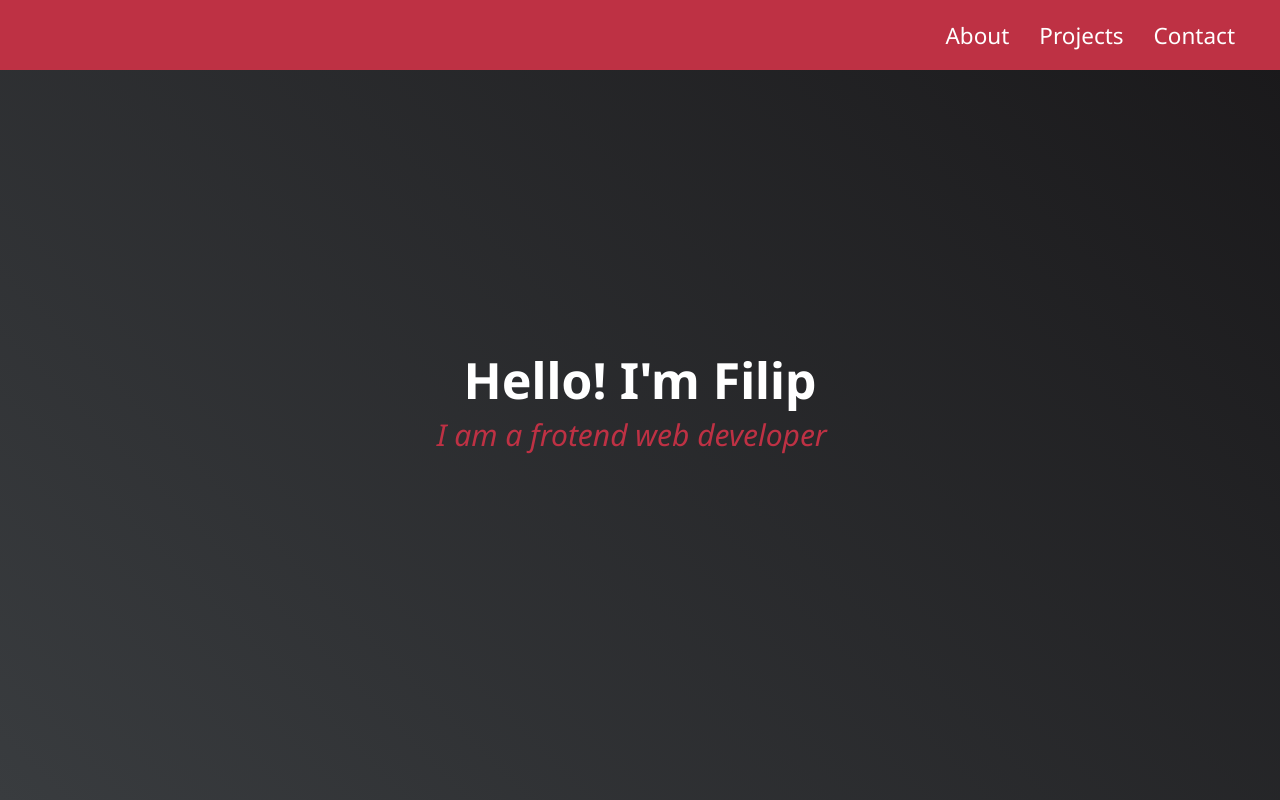
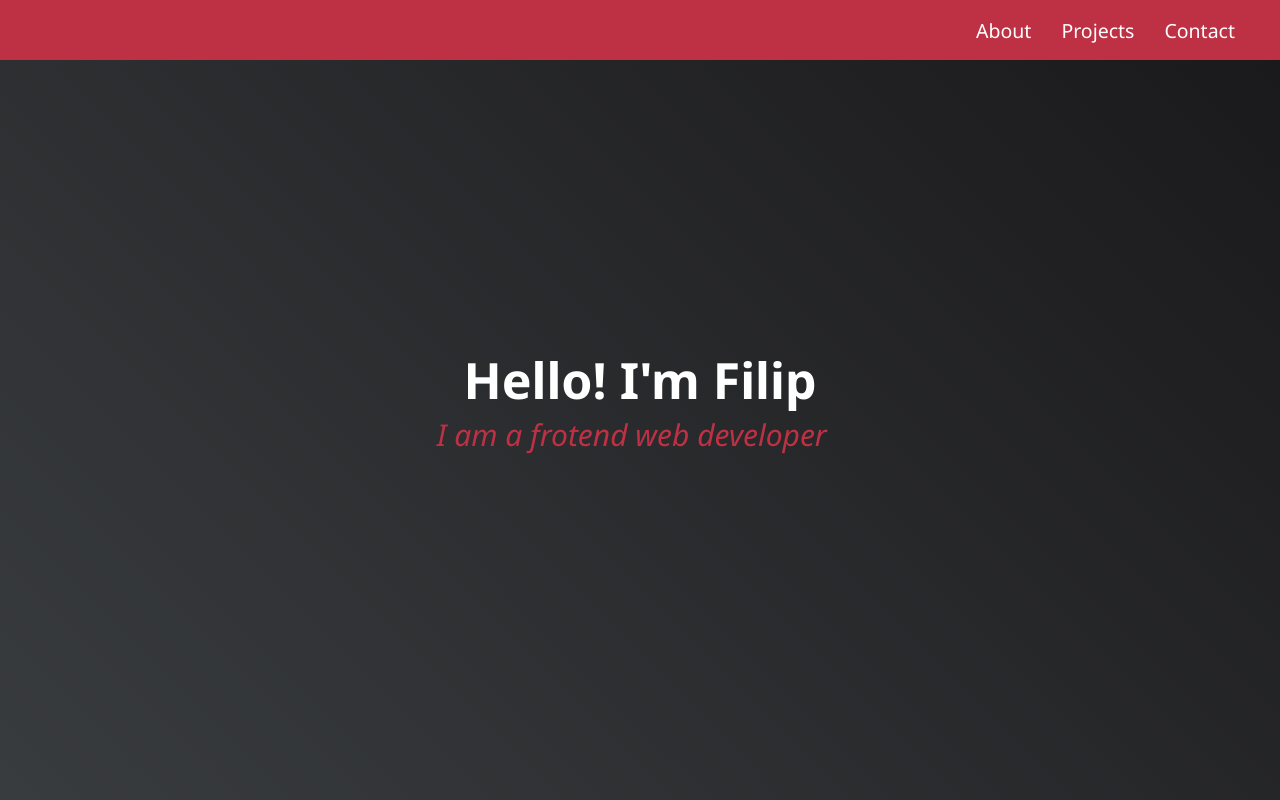
Before and after one commit to filip65/portfolio, a React (Create React App) app: page / in a window 1280 px wide. Shown: the top 800 px of the page. Built offline with nearby package versions, Linux system fonts and the light colour scheme.

Commit message:
change css to scss in navbar

```diff
--- a/src/components/Navbar.js
+++ b/src/components/Navbar.js
@@ -1,11 +1,11 @@
 import React from "react";
-import "../css/navbar.css";
+import "../css/navbar.scss";
 
 import { Link } from "react-scroll";
 
 function Navbar() {
   return (
-    <div className="navbar" id="navbar">
+    <div id="navbar">
       <ul className="pages">
         <li>
           <Link
--- a/src/css/navbar.css
+++ /dev/null
@@ -1,56 +0,0 @@
-.navbar {
-  height: 70px;
-  width: 100vw;
-  background-color: #be3144;
-  position: fixed;
-  top: 0;
-  left: 0;
-  right: 0;
-  display: flex;
-  align-items: center;
-  justify-content: flex-end;
-  z-index: 100;
-}
-
-.pages {
-  display: flex;
-  flex-direction: row;
-  list-style: none;
-  margin-right: 2rem;
-  height: 100%;
-}
-
-.pages li {
-  cursor: pointer;
-}
-
-.pages > li > a {
-  height: 100%;
-  display: flex;
-  align-items: center;
-  font-size: 1.5rem;
-  text-decoration: none;
-  color: white;
-  margin: auto 0;
-  padding: 0 15px;
-  transition: 0.3s;
-}
-
-.pages > li > a:hover {
-  background-color: #45567d;
-}
-
-@media (max-width: 460px) {
-  .navbar {
-    height: 60px;
-    justify-content: center;
-  }
-
-  .pages {
-    margin-right: 0;
-  }
-
-  .pages > li > a {
-    font-size: 1.3;
-  }
-}
--- /dev/null
+++ b/src/css/navbar.scss
@@ -0,0 +1,61 @@
+#navbar {
+  height: 60px;
+  width: 100vw;
+  background-color: #be3144;
+  position: fixed;
+  top: 0;
+  left: 0;
+  right: 0;
+  display: flex;
+  align-items: center;
+  justify-content: center;
+  z-index: 100;
+
+  .pages {
+    display: flex;
+    flex-direction: row;
+    list-style: none;
+    height: 100%;
+
+    li {
+      cursor: pointer;
+
+      a {
+        height: 100%;
+        display: flex;
+        align-items: center;
+        font-size: 1.3rem;
+        text-decoration: none;
+        color: white;
+        margin: auto 0;
+        padding: 0 15px;
+        transition: 0.3s;
+        position: relative;
+
+        &::before {
+          content: "";
+          position: absolute;
+          left: 0;
+          right: 0;
+          bottom: 0;
+          height: 0;
+          background-color: #45567d;
+          transition: 0.3s all;
+          z-index: -1;
+        }
+
+        &:hover::before {
+          height: 100%;
+        }
+      }
+    }
+  }
+
+  @media (min-width: 460px) {
+    justify-content: flex-end;
+
+    .pages {
+      margin-right: 2rem;
+    }
+  }
+}
```
